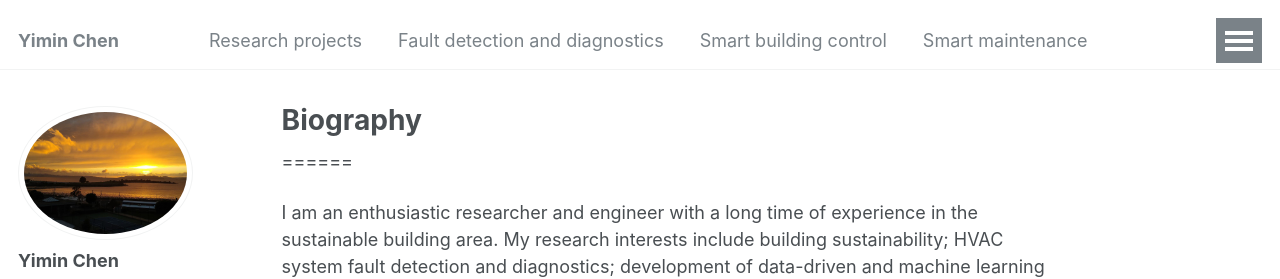
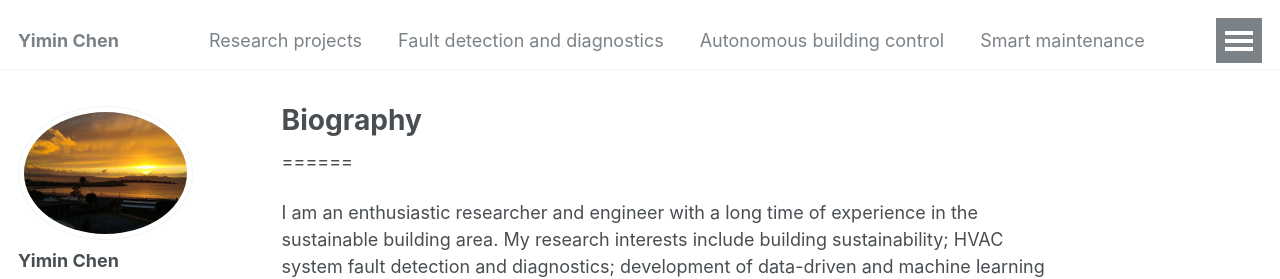
Before and after one commit to chenymstudy2015/YiminChen, a Jekyll site: the page built from _pages/about.md, in a window 1280 px wide. Shown: the top 279 px of the page. Built offline with Jekyll 4.4.1, drawn with Linux system fonts in a browser that asks for light colours; some web fonts are replaced.

Commit message:
Update navigation.yml
Change webpage title.

```diff
--- a/_data/navigation.yml
+++ b/_data/navigation.yml
@@ -6,7 +6,7 @@ main:
   - title: "Fault detection and diagnostics"
     url: /FDD/
 
-  - title: "Smart building control"
+  - title: "Autonomous building control"
     url: /building control/
 
   - title: "Smart maintenance"
```
